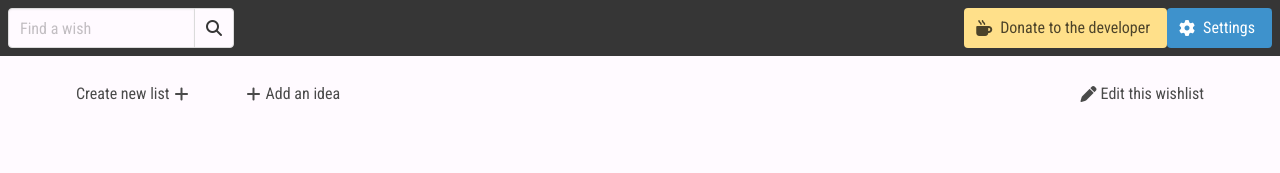
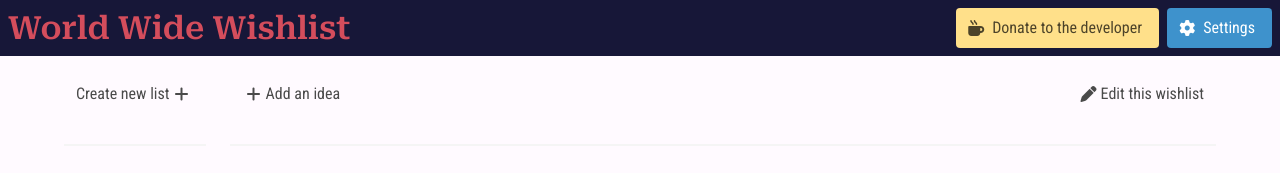
Before and after one commit to Concibar/world-wide-wishlist, a browser extension: page html/mywishlist.html in a window 1280 px wide. Drawn offline with Linux system fonts and the light colour scheme.

Commit message:
changed colours, removed search bar, added title

```diff
--- a/html/mywishlist.html
+++ b/html/mywishlist.html
@@ -16,33 +16,20 @@
   </head>
 
   <body>
-    <nav class="navbar p-2 has-background-grey-darker" role="navigation">
+    <nav class="navbar p-2 has-background-dark" role="navigation">
       <!-- Logo picture insert here -->
-      <div class="navbar-menu">
-
-        <div class="navbar-start">
-
-          <!-- search field -->
-          <div id="search-field">
-            <div class="field has-addons">
-              <p class="control">
-                <input class="input" type="text" placeholder="Find a wish">
-              </p>
-              <p class="control">
-                <button class="button">
-                  <span class="icon">
-                    <i class="fa-solid fa-magnifying-glass"></i>
-                  </span>
-                </button>
-              </p>
+      <div class="level-left">
+        <div class="level-item">
+          <p class="title has-text-danger">World Wide Wishlist</p>
         </div>
       </div>
 
-        </div>
+      <div class="navbar-menu">
 
         <div class="navbar-end">
 
           <!-- support request -->
+          <div class="buttons">
             <button id="donate" class="button is-warning">
               <span class="icon">
                 <i class="fa-solid fa-mug-hot"></i>
@@ -50,7 +37,6 @@
               <span>Donate to the developer</span>
             </button>
 
-          <div>
             <button id="settings" class="button is-link">
               <span class="icon">
                 <i class="fa-solid fa-gear"></i>
@@ -85,7 +71,7 @@
             </div>
           </nav>
 
-          <hr>
+          <hr class="has-background-white-ter	">
 
           <ul id="wishlists" class="content" style="pointer-events: none;">
             <!-- here the wishlist elements get inserted/loaded -->
@@ -125,7 +111,7 @@
             </div>
           </nav>
 
-          <hr>
+          <hr class="has-background-white-ter	">
 
           <!-- the container for the wish cards: -->
           <div id="wishes">
```
Lines whose indentation alone changed are shown as unchanged.
